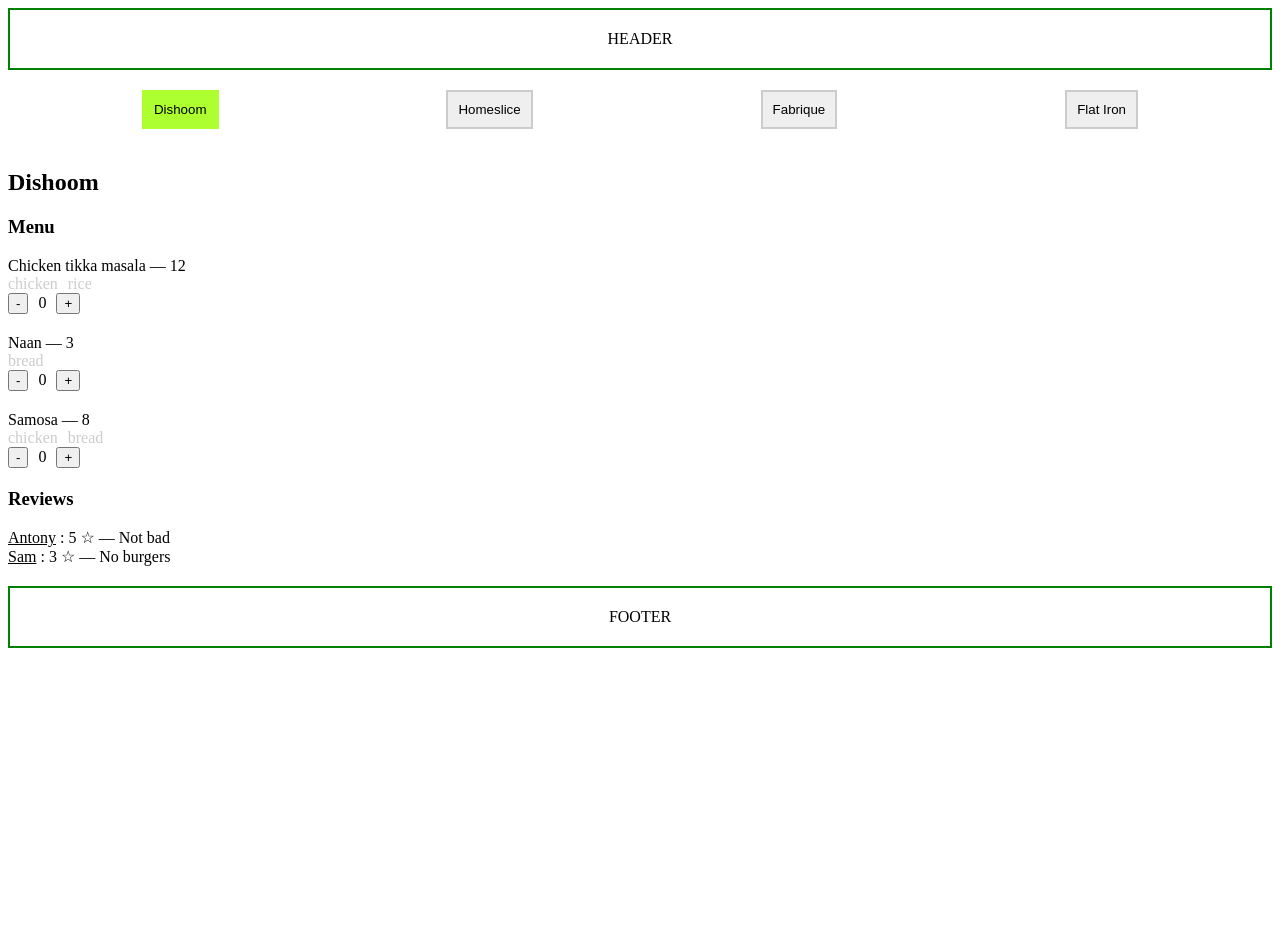
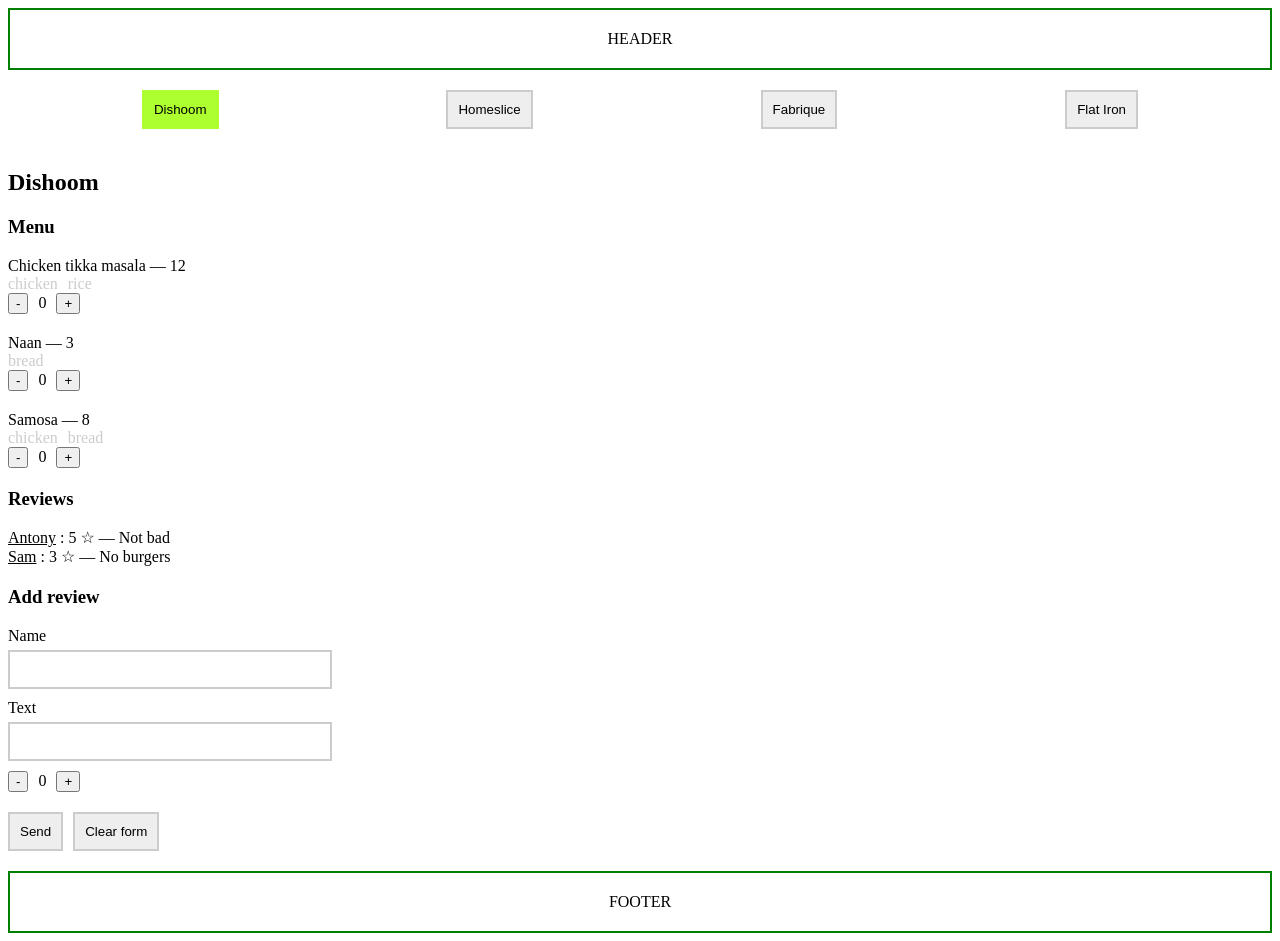
Before and after one commit to KatyaMatya21/react-vhs, a React (Vite) app: page / in a window 1280 px wide. Before the commit the page ends 800 px from the top, so only its background shows below. Built offline with nearby package versions, Linux system fonts and the light colour scheme.

Commit message:
add hw-4

```diff
--- a/src/components/counter/Counter.jsx
+++ b/src/components/counter/Counter.jsx
@@ -1,13 +1,9 @@
-import { useCount } from "./useCount";
-
-export const Counter = () => {
-  const { count, onDecrement, onIncrement } = useCount();
-
+export const Counter = ({ count, onDecrement, onIncrement }) => {
   return (
     <>
-      <button onClick={onDecrement}>-</button>
+      <button onClick={onDecrement} type="button">-</button>
       <span style={{margin: "0 10px"}}>{count}</span>
-      <button onClick={onIncrement}>+</button>
+      <button onClick={onIncrement} type="button">+</button>
     </>
   );
 };
--- a/src/components/dish/Dish.jsx
+++ b/src/components/dish/Dish.jsx
@@ -1,4 +1,4 @@
-import { Counter } from "../counter/Counter";
+import { DishCounter } from "../dishCounter/DishCounter";
 
 export const Dish = ({ position }) => {
   const { name, price, ingredients } = position;
@@ -13,7 +13,7 @@
           </li>
         ))}
       </ul>
-      <Counter/>
+      <DishCounter/>
     </div>
   );
 };
--- /dev/null
+++ b/src/components/dishCounter/DishCounter.jsx
@@ -0,0 +1,12 @@
+import { useCount } from "../counter/useCount";
+import { Counter } from "../counter/Counter";
+
+export const DishCounter = () => {
+  const { count, onDecrement, onIncrement } = useCount();
+
+  return (
+    <>
+      <Counter count={count} onDecrement={onDecrement} onIncrement={onIncrement} />
+    </>
+  );
+};
--- /dev/null
+++ b/src/components/formGroup/FormGroup.jsx
@@ -0,0 +1,12 @@
+export const FormGroup = ({ title, value, onChange, type }) => {
+  return (
+    <div className="form-group">
+      <label>{title}</label>
+      <input
+        value={value}
+        onChange={(event) => onChange(event.target.value)}
+        type={type}
+      />
+    </div>
+  );
+};
--- a/src/components/restaurantTabsButton/RestaurantTabsButton.css
+++ b/src/components/restaurantTabsButton/RestaurantTabsButton.css
@@ -3,9 +3,13 @@
   padding: 10px;
 
   border: 2px solid #cccccc;
+  background-color: #eeeeee;
 }
 
-.button:hover {
+.button:hover,
+.button:focus {
+  background-color: #cccccc;
+
   cursor: pointer;
 }
 
--- a/src/components/restaurants/Restaurants.jsx
+++ b/src/components/restaurants/Restaurants.jsx
@@ -1,6 +1,7 @@
 import { useState } from "react";
 import { RestaurantTabs } from "../restaurantTabs/RestaurantTabs.jsx";
 import { RestaurantInfo } from "../restaurantInfo/RestaurantInfo.jsx";
+import { ReviewForm } from "../reviewForm/ReviewForm.jsx";
 
 export const Restaurants = ({ restaurants }) => {
   const [restaurantActiveId, setRestaurantActiveId] = useState(restaurants[0].id);
@@ -19,6 +20,8 @@
     <>
       <RestaurantTabs activeRestaurantId={restaurantActiveId} onRestaurantChange={onRestaurantChange} restaurants={restaurants} />
       {restaurantActiveId && foundRestaurant && <RestaurantInfo restaurant={foundRestaurant} />}
+
+      <ReviewForm />
     </>
   );
 };
--- /dev/null
+++ b/src/components/reviewForm/ReviewForm.css
@@ -0,0 +1,30 @@
+.form {
+  margin-bottom: 20px;
+}
+
+.form-group {
+  margin-bottom: 10px;
+}
+
+.form-group label {
+  display: block;
+  margin-bottom: 5px;
+}
+
+.form-group input {
+  display: block;
+  max-width: 300px;
+  width: 100%;
+  padding: 10px;
+
+  border: 2px solid #cccccc;
+}
+
+.button-group {
+  display: flex;
+  margin-top: 20px;
+}
+
+.button-group .button {
+  margin-right: 10px;
+}
--- /dev/null
+++ b/src/components/reviewForm/ReviewForm.jsx
@@ -0,0 +1,60 @@
+import { useReducer } from "react";
+import { Counter } from "../counter/Counter";
+import { FormGroup } from "../formGroup/FormGroup.jsx";
+import './ReviewForm.css';
+import {
+  reducer,
+  INITIAL_VALUE,
+  SET_NAME_ACTION,
+  SET_TEXT_ACTION,
+  SET_CLEAR_ACTION,
+  SET_RATING_DECREMENT_ACTION,
+  SET_RATING_INCREMENT_ACTION
+} from "./reducer.js"
+
+export const ReviewForm = () => {
+  const [form, dispatch] = useReducer(reducer, INITIAL_VALUE);
+
+  const { name, text, rating } = form;
+
+  const setName = (value) => dispatch({ type: SET_NAME_ACTION, payload: value });
+  const setText = (value) => dispatch({ type: SET_TEXT_ACTION, payload: value });
+  const setRatingDecrement = () => dispatch({ type: SET_RATING_DECREMENT_ACTION });
+  const setRatingIncrement = () => dispatch({ type: SET_RATING_INCREMENT_ACTION });
+  const setClear = () => dispatch({ type: SET_CLEAR_ACTION });
+
+  return (
+    <form className='form'>
+
+      <h3>Add review</h3>
+
+      <FormGroup
+        title="Name"
+        value={name}
+        type="text"
+        onChange={setName} />
+
+      <FormGroup
+        title="Text"
+        value={text}
+        type="text"
+        onChange={setText} />
+
+      <Counter
+        count={rating}
+        onDecrement={setRatingDecrement}
+        onIncrement={setRatingIncrement}
+      />
+
+      <div className="button-group">
+        <button className='button' type="button">Send</button>
+        <button
+          onClick={setClear}
+          className='button'
+          type="button"
+        >Clear form</button>
+      </div>
+
+    </form>
+);
+};
--- /dev/null
+++ b/src/components/reviewForm/reducer.js
@@ -0,0 +1,52 @@
+const INITIAL_VALUE = {
+  name: "",
+  text: "",
+  rating: 0
+};
+
+const SET_NAME_ACTION = "SET_NAME";
+const SET_TEXT_ACTION = "SET_TEXT";
+const SET_RATING_DECREMENT_ACTION = "SET_RATING_DECREMENT_ACTION";
+const SET_RATING_INCREMENT_ACTION = "SET_RATING_INCREMENT_ACTION";
+const SET_CLEAR_ACTION = "SET_CLEAR_ACTION";
+
+const reducer = (state, { type, payload }) => {
+  switch (type) {
+    case SET_NAME_ACTION:
+      return {
+        ...state,
+        name: payload,
+      };
+    case SET_TEXT_ACTION:
+      return {
+        ...state,
+        text: payload,
+      };
+    case SET_RATING_DECREMENT_ACTION:
+      return {
+        ...state,
+        rating: state.rating === 0 ? 0 : state.rating - 1,
+      };
+    case SET_RATING_INCREMENT_ACTION:
+      return {
+        ...state,
+        rating: state.rating === 5 ? 5 : state.rating + 1,
+      };
+    case SET_CLEAR_ACTION:
+      return {
+        ...INITIAL_VALUE
+      };
+    default:
+      return state;
+  }
+};
+
+export {
+  reducer,
+  INITIAL_VALUE,
+  SET_NAME_ACTION,
+  SET_TEXT_ACTION,
+  SET_RATING_INCREMENT_ACTION,
+  SET_RATING_DECREMENT_ACTION,
+  SET_CLEAR_ACTION,
+}
```
